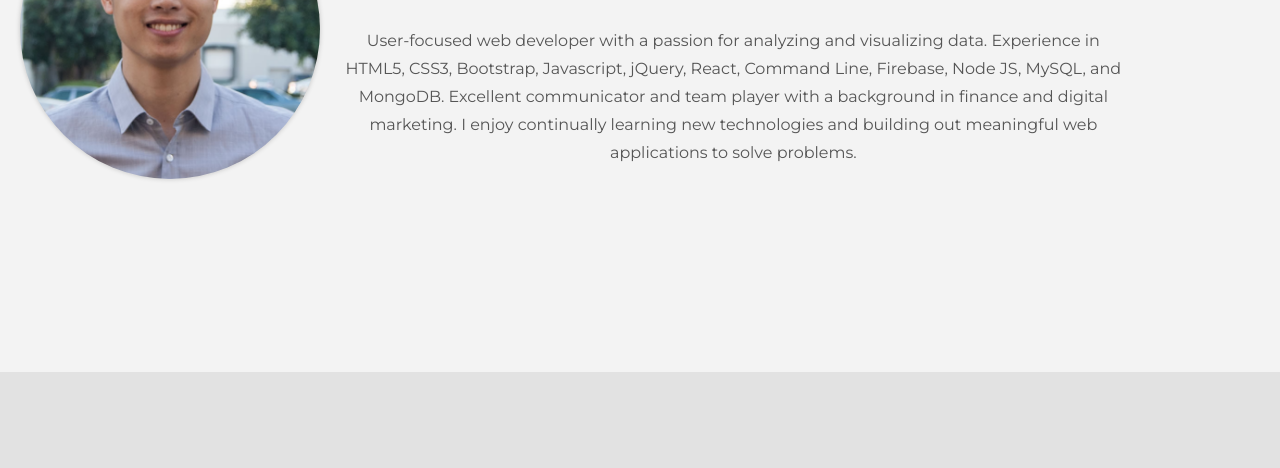
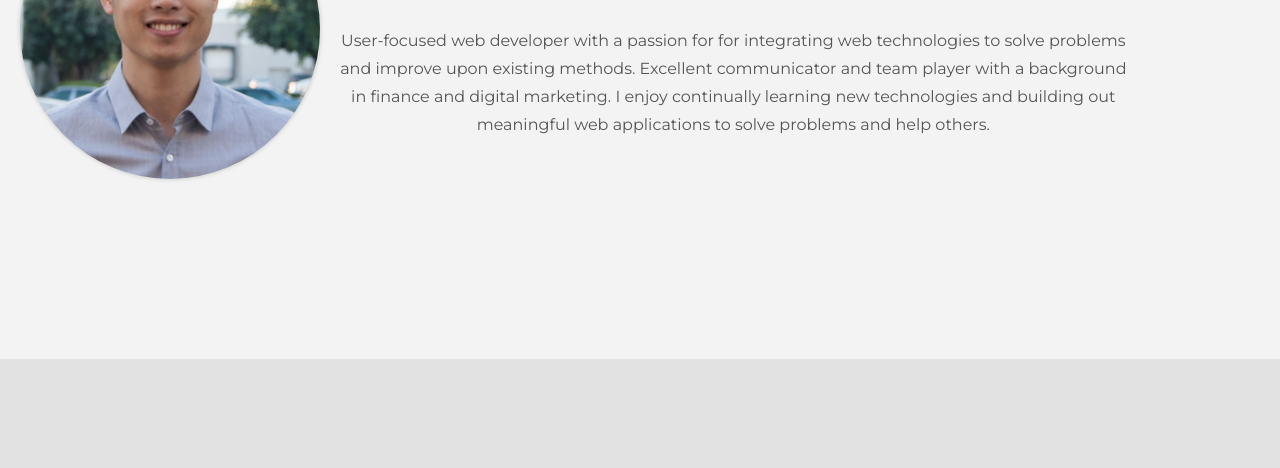
Before and after one commit to DeeVine/Personal-Portfolio, a plain HTML site: page index.html in a window 1280 px wide. Shown: the part 321-789 px from the top of the page. Drawn offline with nearby package versions, Linux system fonts and the light colour scheme.

Commit message:
updating summary, cleaning some code

```diff
--- a/index.html
+++ b/index.html
@@ -56,7 +56,7 @@
 			<div class="col-xs col-sm-8 centered">
 				<p id="headline" class="text-center">Hi, I'm <span class="light-blue"><b>Darren Kwong</b></span> -- from San Jose, California.
 				</p>
-				<p>User-focused web developer with a passion for analyzing and visualizing data. Experience in HTML5, CSS3, Bootstrap, Javascript, jQuery, React, Command Line, Firebase, Node JS, MySQL, and MongoDB. Excellent communicator and team player with a background in finance and digital marketing. I enjoy continually learning new technologies and building out meaningful web applications to solve problems.  </p>
+				<p>User-focused web developer with a passion for for integrating web technologies to solve problems and improve upon existing methods. Excellent communicator and team player with a background in finance and digital marketing. I enjoy continually learning new technologies and building out meaningful web applications to solve problems and help others.</p>
 			</div><!-- /col-lg-8 -->
 		</div><!-- /row -->
 	</div>
```
